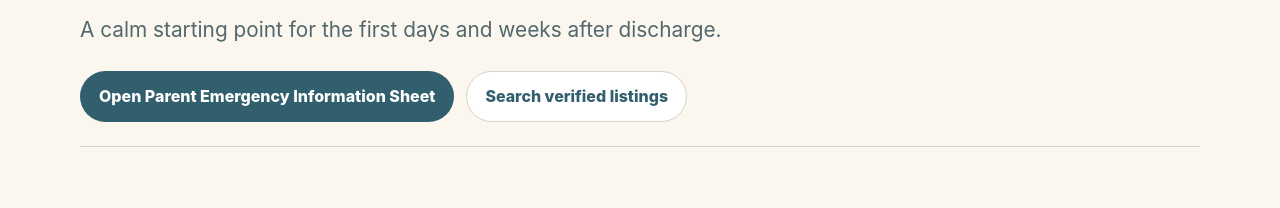
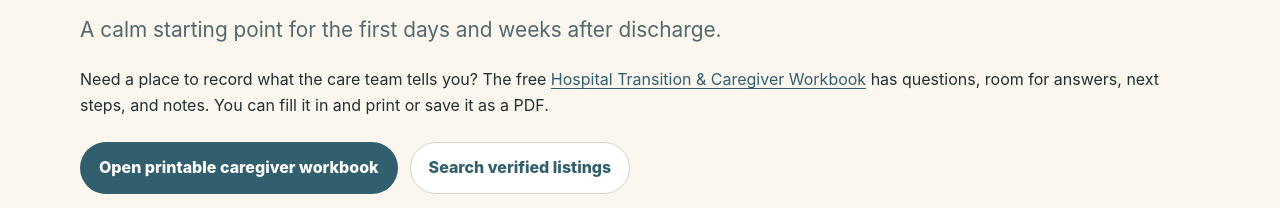
Before and after one commit to WOA-Studios/parent-stay-home, a plain HTML site: page guides/help-after-hospital-discharge/index.html in a window 1280 px wide. Shown: the part 306-514 px from the top of the page. Drawn offline with Linux system fonts and the light colour scheme.

Commit message:
Link hospital discharge guide to printable caregiver workbook

```diff
--- a/guides/help-after-hospital-discharge/index.html
+++ b/guides/help-after-hospital-discharge/index.html
@@ -27,8 +27,9 @@
     <p class="eyebrow">Hospital Discharge Guide</p>
     <h1>What to Do After a Parent Leaves the Hospital</h1>
     <p class="lead">A calm starting point for the first days and weeks after discharge.</p>
+    <p>Need a place to record what the care team tells you? The free <a href="/guides/hospital-transition-workbook/">Hospital Transition &amp; Caregiver Workbook</a> has questions, room for answers, next steps, and notes. You can fill it in and print or save it as a PDF.</p>
     <div class="button-row">
-      <a class="btn primary" href="/get-organized/parent-emergency-information-sheet/">Open Parent Emergency Information Sheet</a>
+      <a class="btn primary" href="/guides/hospital-transition-workbook/">Open printable caregiver workbook</a>
       <a class="btn secondary" href="/find-help/">Search verified listings</a>
     </div>
   </section>
@@ -179,7 +180,7 @@
       <h2>Start with the next 72 hours.</h2>
       <p class="lead-sm">You do not have to solve everything today. Focus on what must happen first: medications, food, transportation, follow-up appointments, home safety, and who can help if something changes.</p>
       <div class="button-row">
-        <a class="btn primary" href="/get-organized/parent-emergency-information-sheet/">Open Parent Emergency Information Sheet</a>
+        <a class="btn primary" href="/guides/hospital-transition-workbook/">Open printable caregiver workbook</a>
         <a class="btn secondary" href="/find-help/">Search verified listings</a>
       </div>
     </div>
```
